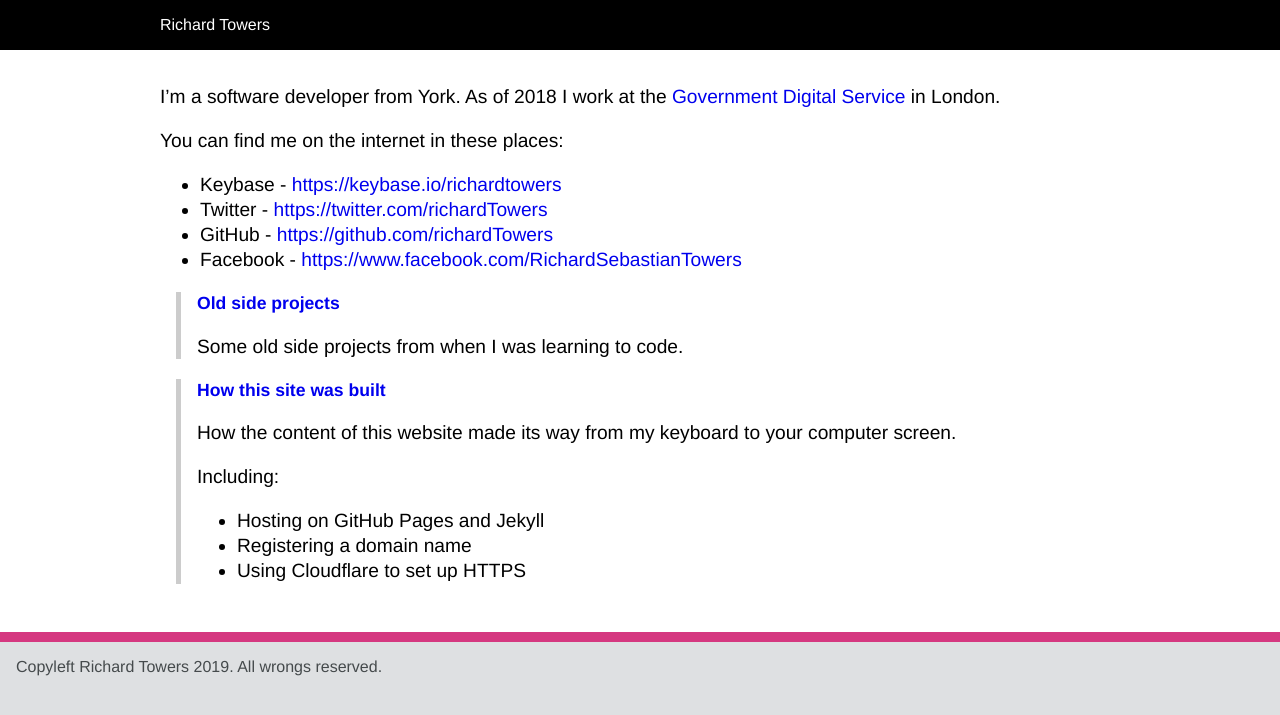
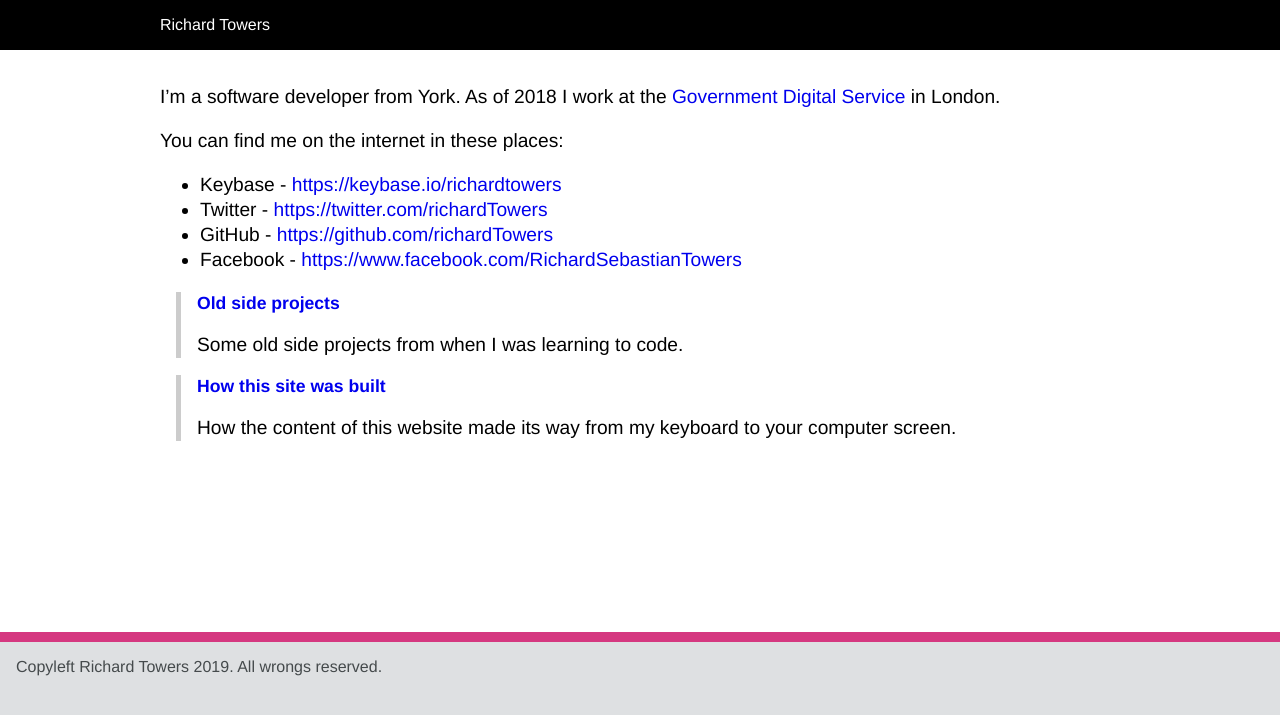
Before and after one commit to richardTowers/richardtowers.github.com, a Jekyll site: the page built from index.md, in a window 1280 px wide. Shown: the top 715 px of the page. Built offline with Jekyll 4.4.1, drawn with Linux system fonts in a browser that asks for light colours.

Commit message:
Make front matter compatible with jekyll-feed
It wants 'excerpt' not 'summary'

```diff
--- a/_config.yml
+++ b/_config.yml
@@ -1,5 +1,7 @@
 safe:        false
 url: https://richard-towers.com
+title: richard-towers.com
+author: Richard Towers
 
 source:      .
 destination: ./_site
--- a/_posts/2017-12-28-how-this-site-was-built.md
+++ b/_posts/2017-12-28-how-this-site-was-built.md
@@ -1,16 +1,8 @@
 ---
 layout: post
 title: "How this site was built"
-summary: >
-  <p>How the content of this website made its way from my keyboard to your computer screen.</p>
-
-  <p>Including:
-    <ul>
-      <li>Hosting on GitHub Pages and Jekyll</li>
-      <li>Registering a domain name</li>
-      <li>Using Cloudflare to set up HTTPS</li>
-    </ul>
-  </p>
+excerpt: >
+  How the content of this website made its way from my keyboard to your computer screen.
 ---
 
 How this site was built
--- a/index.md
+++ b/index.md
@@ -18,7 +18,7 @@ You can find me on the internet in these places:
 {% for post in site.posts %}
 	<div class="post">
 		<h3><a href="{{ post.url }}">{{post.title}}</a></h3>
-		{{ post.summary }}
+		{{ post.excerpt }}
 	</div>
 {% endfor %}
 </div>
```
Also changed, not shown: _posts/2019-03-23-old-side-projects.md (+2 -2 lines).
